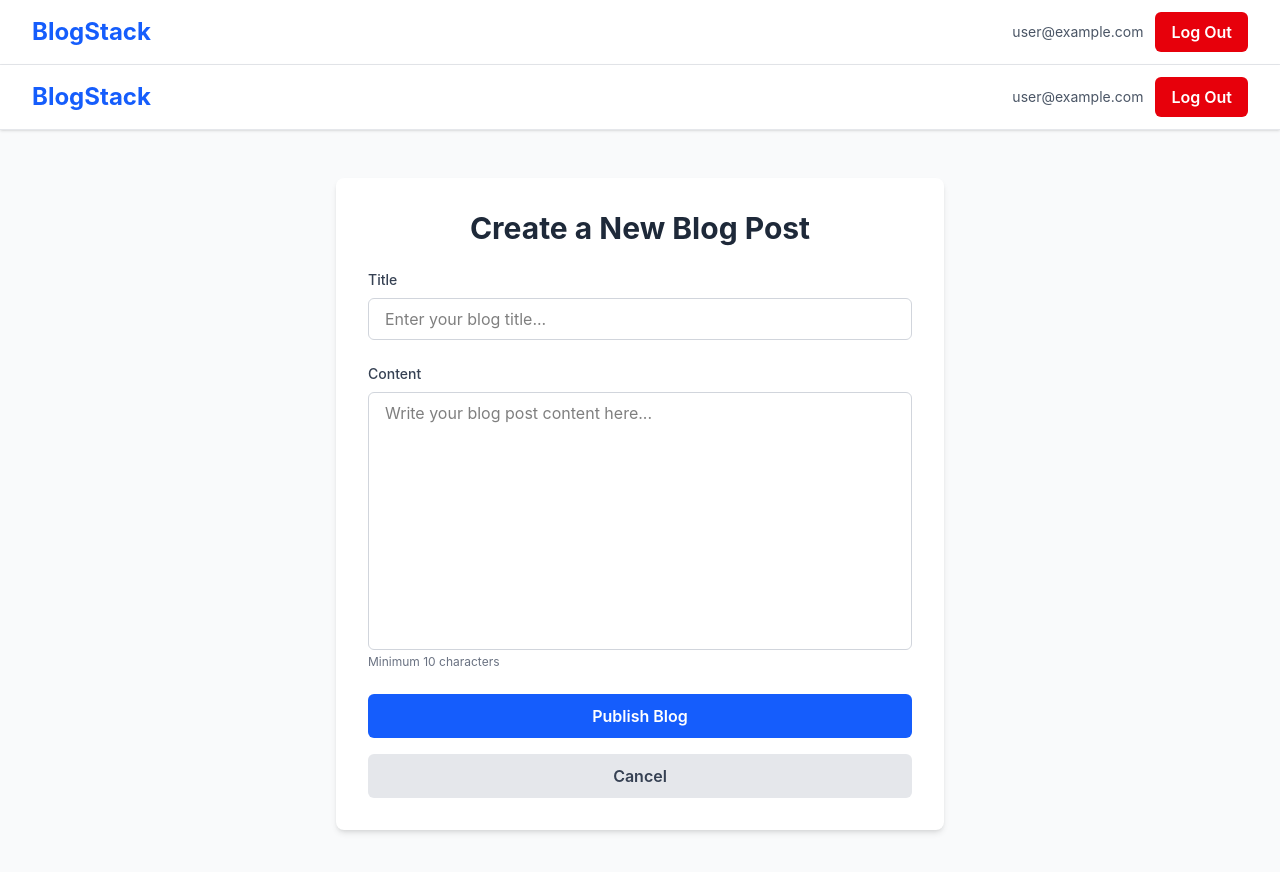
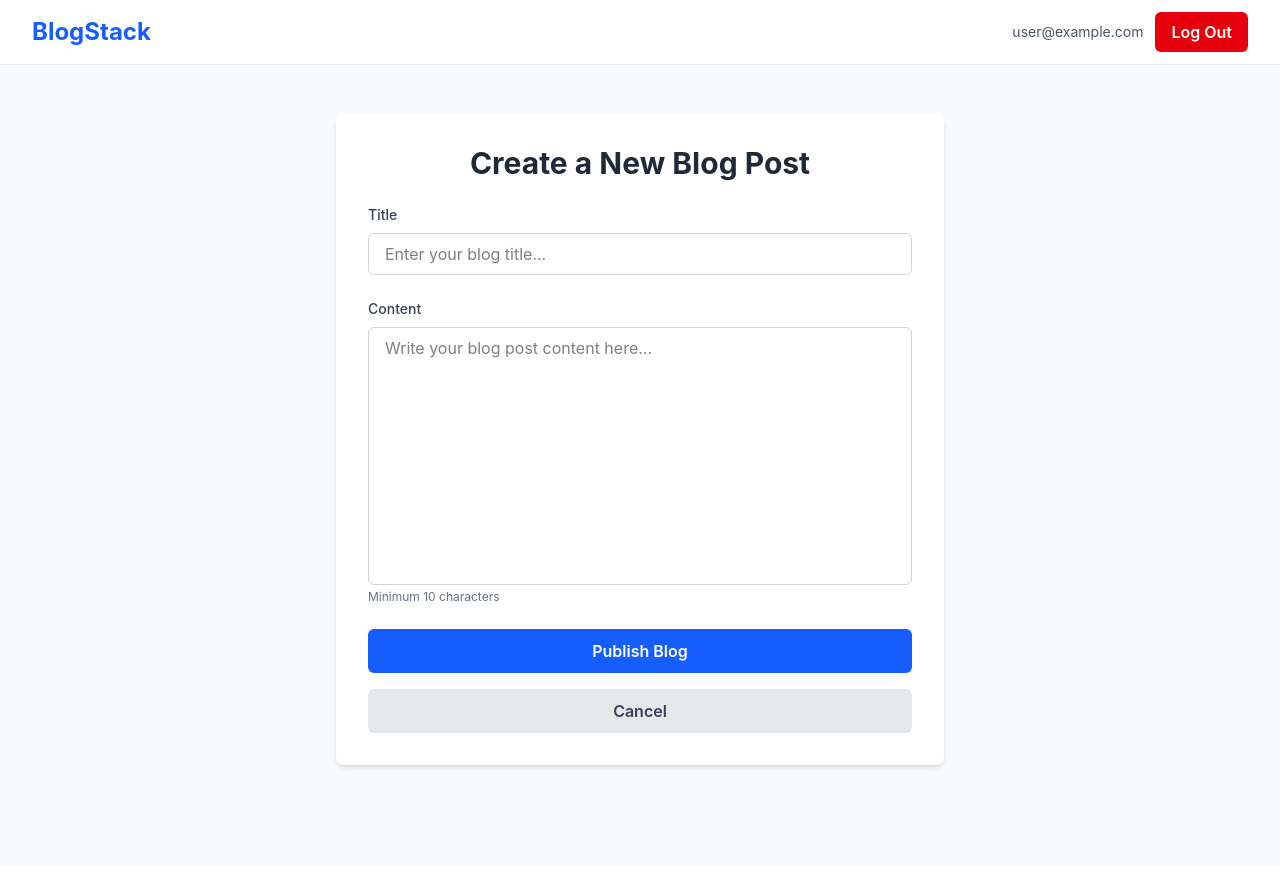
Before and after one commit to Don-Soby-Dev/BlogStack, a React (Vite) app: page /blogs/new in a window 1280 px wide. Shown: the top 872 px of the page. Built offline with nearby package versions, Linux system fonts and the light colour scheme; no server answers; sample sign-in values are in the browser's storage.

Commit message:
refactor: remove Header component from AddEditBlog and update navigation path in BlogDetail

```diff
--- a/src/pages/AddEditBlog.jsx
+++ b/src/pages/AddEditBlog.jsx
@@ -75,7 +75,6 @@ const AddEditBlog = () => {
 
   return (
     <div className="min-h-screen bg-gray-50 ">
-      <Header />
       <div className="max-w-2xl mx-auto py-12 px-4 sm:px-6 lg:px-8">
         <div className="bg-white rounded-lg shadow-md p-8">
           <h1 className="text-3xl font-bold text-gray-800 mb-6 text-center">
--- a/src/pages/BlogDetail.jsx
+++ b/src/pages/BlogDetail.jsx
@@ -150,7 +150,7 @@ export default function BlogDetail() {
           {isAuthor && (
             <div className="flex gap-3 mt-10 pt-6 border-t border-gray-100">
               <button
-                onClick={() => navigate(`/edit-blog/${post.id}`)}
+                onClick={() => navigate(`/blogs/edit/${post.id}`)}
                 className="flex-1 py-2.5 px-4 bg-blue-600 text-white font-semibold rounded-md hover:bg-blue-700 transition duration-200"
               >
                 Edit Post
```
